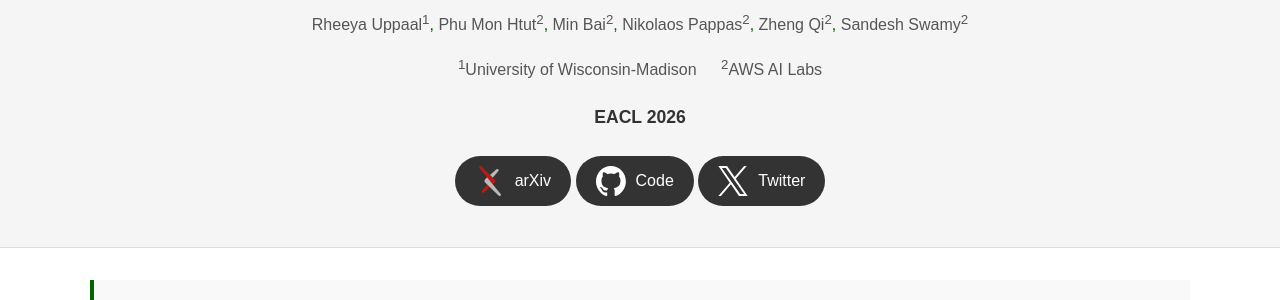
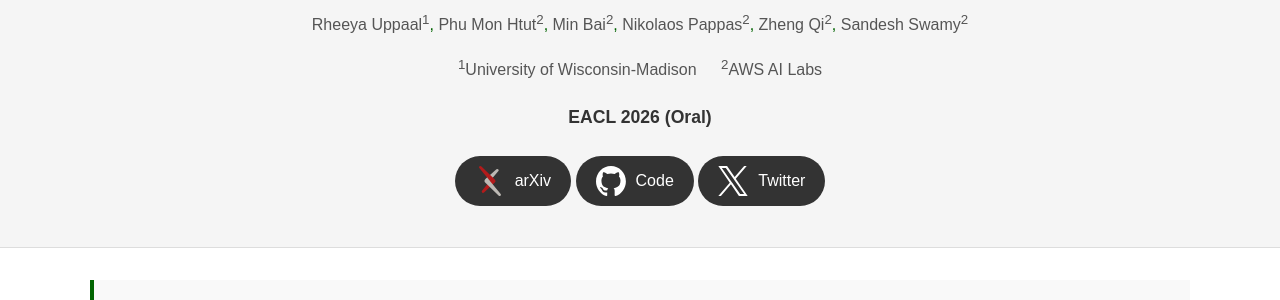
Before and after one commit to Uppaal/Uppaal.github.io, a Jekyll site: the page projects/visual-faithfulness/journey-before-destination.html, which Jekyll copies as it is, in a window 1280 px wide and 900 px high. Shown: the part 166-466 px from the top of the window. Built offline with Jekyll 4.4.1, drawn with Linux system fonts in a browser that asks for light colours.

Commit message:
Update subtitle to include 'Oral' for EACL 2026

```diff
--- a/projects/visual-faithfulness/journey-before-destination.html
+++ b/projects/visual-faithfulness/journey-before-destination.html
@@ -126,7 +126,7 @@
         </div>
         <p></p>
 
-      <div class="subtitle"><strong>EACL 2026</strong></div>
+      <div class="subtitle"><strong>EACL 2026 (Oral)</strong></div>
 
          <div class="button-group">
               <a class="button button-arxiv" href="https://arxiv.org/abs/2512.12218" aria-label="Read the paper on arXiv">
```
